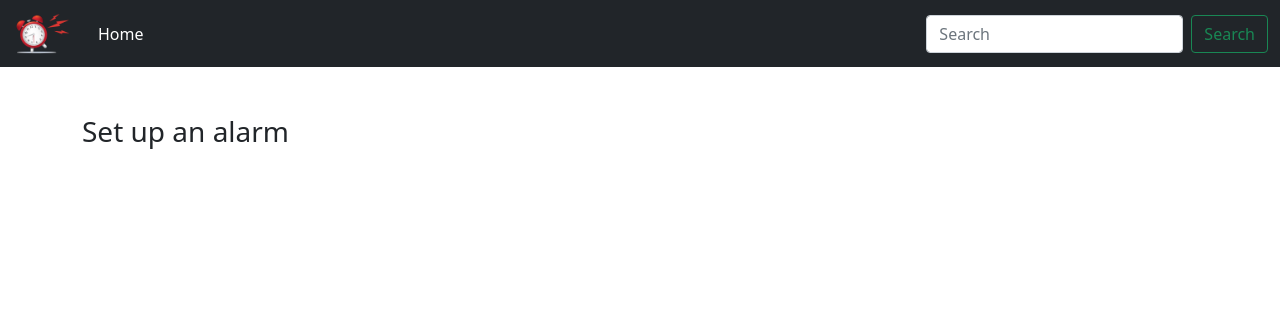
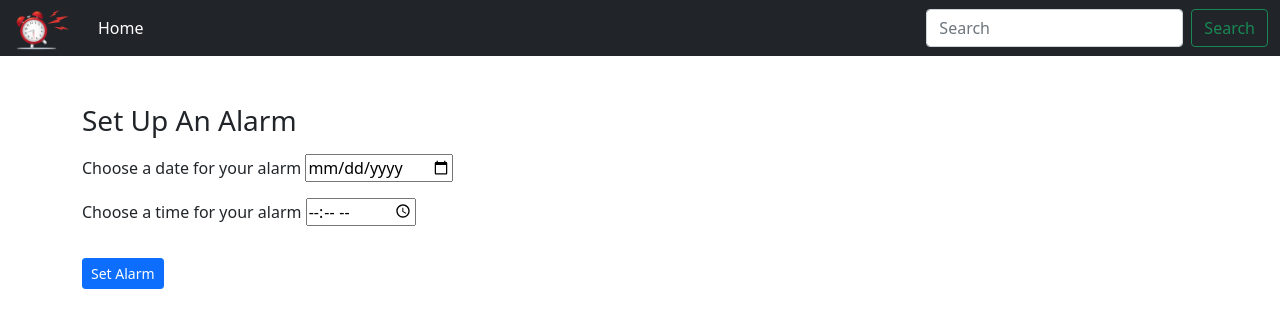
Before and after one commit to vbhv4GitHub/Alarm-Clock-JavaScript, a plain HTML site: page index.html in a window 1280 px wide. Drawn offline with nearby package versions, Linux system fonts and the light colour scheme.

Commit message:
Created set an alarm form - HTML

```diff
--- a/index.html
+++ b/index.html
@@ -10,10 +10,13 @@
 </head>
 
 <body>
+  <!-- Navigation bar. -->
   <nav class="navbar navbar-expand-lg navbar-dark bg-dark">
     <div class="container-fluid">
-          <a class="navbar-brand" href="#"><img src="/Img/alarm.png" alt="Alarm Clock" style="width: 62px; padding: 0px;"></a>
-          <button class="navbar-toggler" type="button" data-bs-toggle="collapse" data-bs-target="#navbarSupportedContent" aria-controls="navbarSupportedContent" aria-expanded="false" aria-label="Toggle navigation">
+      <a class="navbar-brand" href="#"><img src="/Img/alarm.png" alt="Alarm Clock"
+          style="width: 62px; margin: -21px 0px;"></a>
+      <button class="navbar-toggler" type="button" data-bs-toggle="collapse" data-bs-target="#navbarSupportedContent"
+        aria-controls="navbarSupportedContent" aria-expanded="false" aria-label="Toggle navigation">
         <span class="navbar-toggler-icon"></span>
       </button>
       <div class="collapse navbar-collapse" id="navbarSupportedContent">
@@ -29,8 +32,23 @@
       </div>
     </div>
   </nav>
+
+  <!-- Home page container. -->
   <div class="container my-5">
-        <h3>Set up an alarm</h3>
+    <h3>Set Up An Alarm</h3>
+
+    <!-- Form to take input from the user to set an Alarm. -->
+    <form>
+      <div class="my-3">
+        <label for="date">Choose a date for your alarm</label>
+        <input type="date" id="date">
+      </div>
+      <div class="my-3">
+        <label for="time">Choose a time for your alarm</label>
+        <input type="time" id="time">
+      </div>
+      <button class="btn btn-sm btn-primary my-3">Set Alarm</button>
+    </form>
   </div>
 
 
```
Lines whose indentation alone changed are shown as unchanged.
